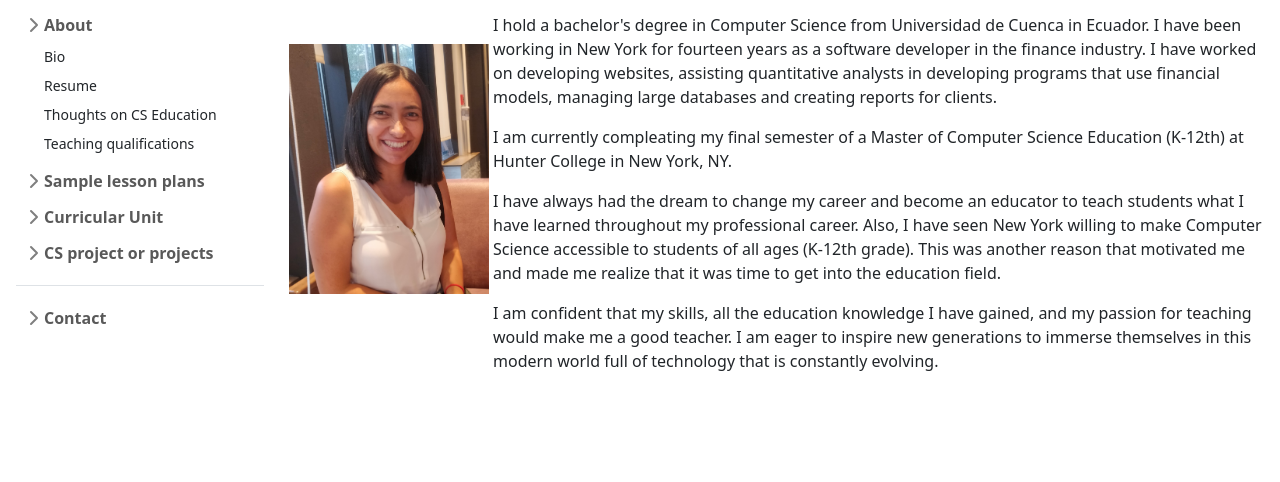
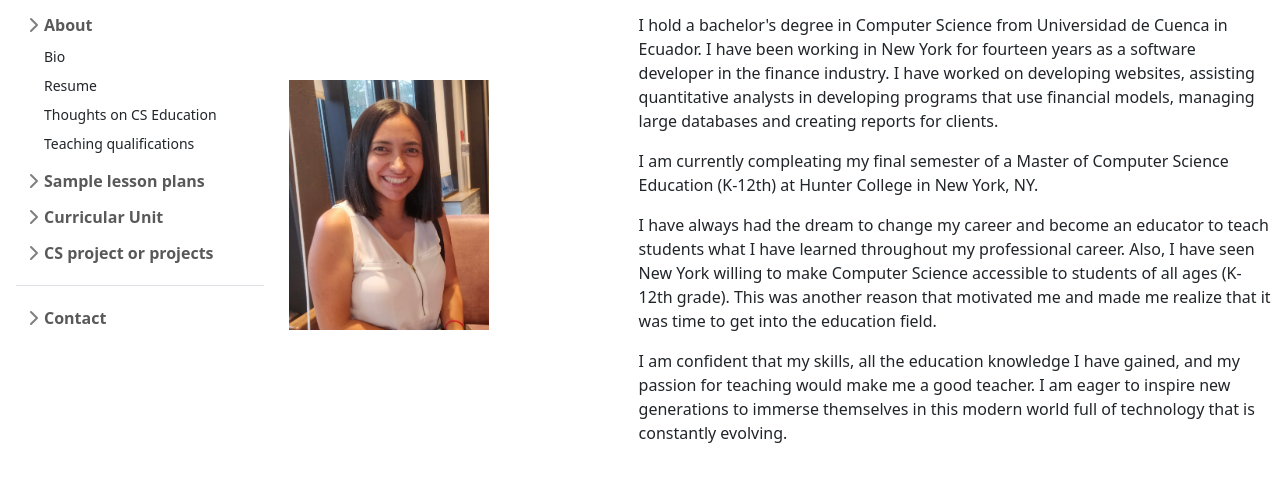
Before and after one commit to jnovillo/portfolio, a plain HTML site: page index.html in a window 1280 px wide. Shown: the part 116-598 px from the top of the page. Drawn offline with nearby package versions, Linux system fonts and the light colour scheme.

Commit message:
Update index.html

```diff
--- a/index.html
+++ b/index.html
@@ -92,7 +92,7 @@
                     <td>
                         <img src="images/jessica.jpg" alt="Jessica Novillo Argudo" style="float:left;width:200px;height:250px;">
                     </td>
-                    <td><p>         </p></td>
+                    <td style="width:15%;"></td>
                     <td>
                         <p>Hello, welcome to my Professional Portfolio. My name is Jessica Novillo Argudo. I am passionate about Computer Science and Education.</p>
                         <p>I hold a bachelor's degree in Computer Science from Universidad de Cuenca in Ecuador.
```
